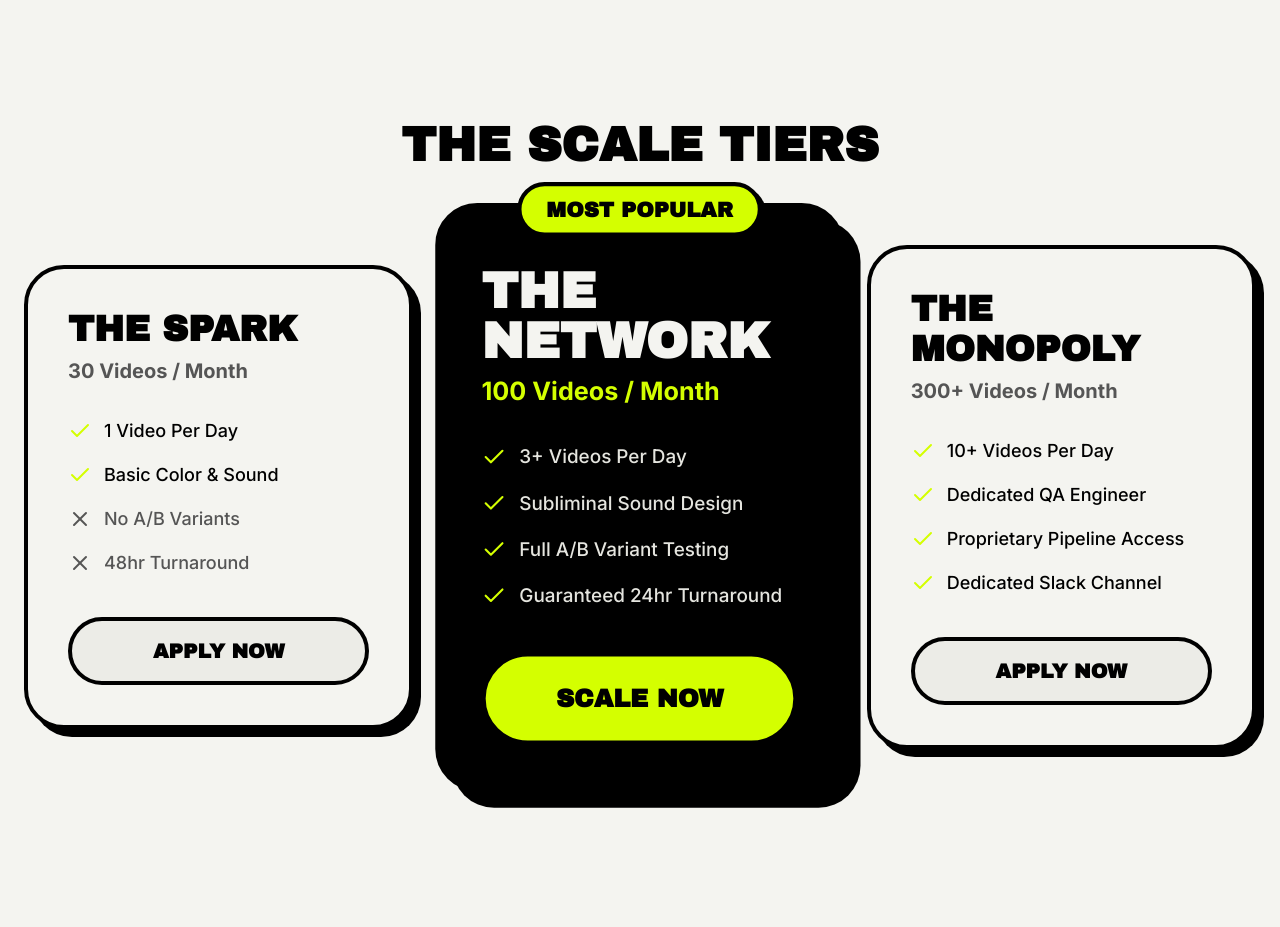
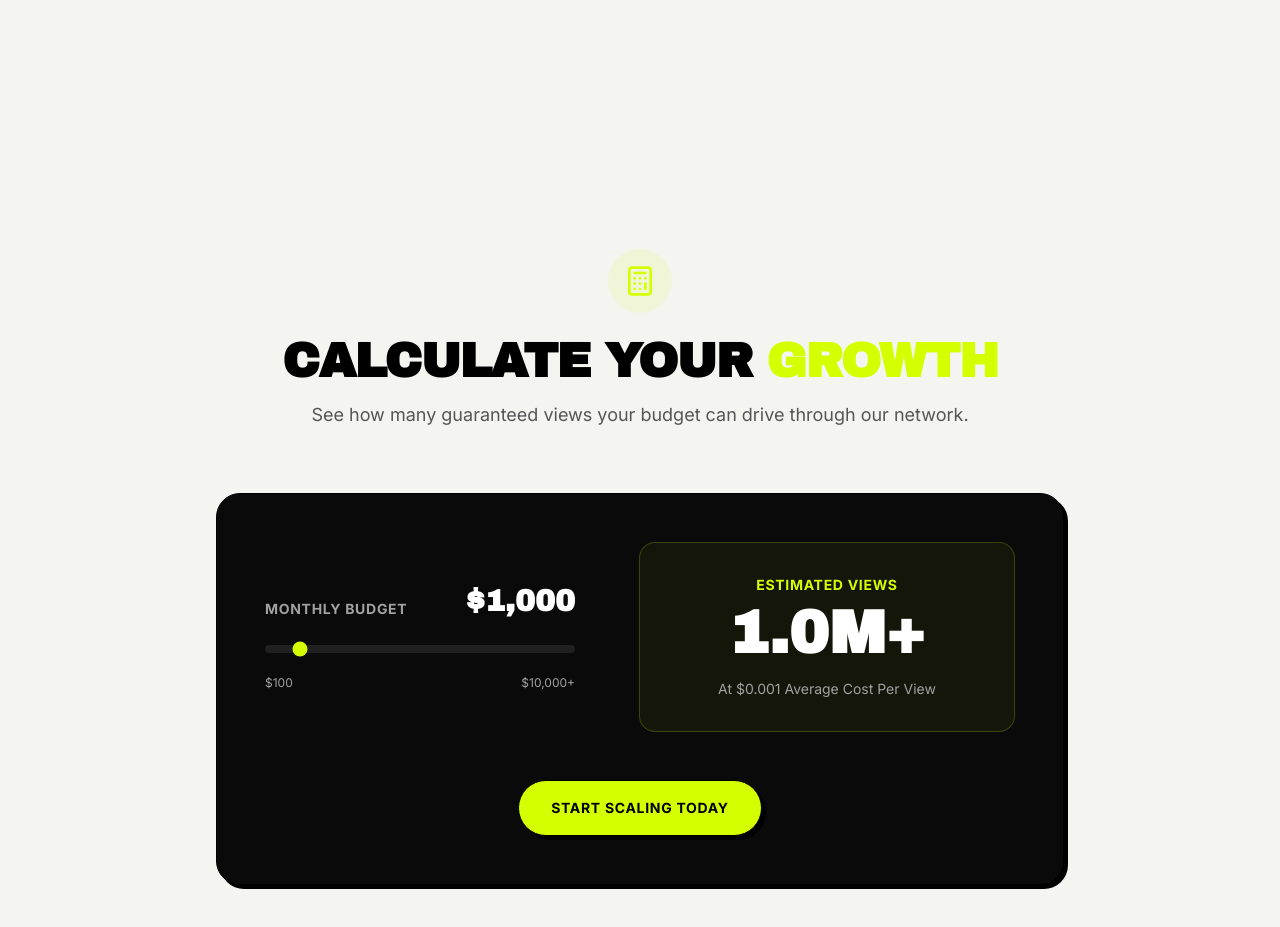
Before and after one commit to Alok00111/clip-farming, a Next.js app: page /compare in a window 1280 px wide. Shown: the part 2700-3627 px from the top of the page. Built offline with nearby package versions, Linux system fonts and the light colour scheme.

Commit message:
Remove Scale Tiers from compare page

```diff
--- a/src/app/compare/CompareClient.tsx
+++ b/src/app/compare/CompareClient.tsx
@@ -121,61 +121,7 @@ export default function CompareClient() {
           </div>
         </motion.div>
 
-        {/* The Scale Tiers */}
-        <motion.div variants={itemVariants} className="mb-40">
-          <h2 className="font-display text-5xl font-black uppercase text-foreground mb-12 text-center">The Scale Tiers</h2>
-          <div className="grid gap-8 lg:grid-cols-3 items-center">
 
-            {/* Tier 1 */}
-            <div className="flex flex-col rounded-[2.5rem] border-4 border-border bg-background p-10 shadow-[8px_8px_0px_0px_var(--border)] transition-transform hover:-translate-y-2 hover:shadow-[12px_12px_0px_0px_var(--foreground)]">
-              <h3 className="font-display text-4xl font-black uppercase text-foreground mb-2">The Spark</h3>
-              <p className="text-xl font-bold text-muted-foreground mb-8">30 Videos / Month</p>
-              <ul className="flex flex-col gap-4 mb-10">
-                <li className="flex items-center gap-3 text-lg font-medium"><Check className="h-6 w-6 text-accent" /> 1 Video Per Day</li>
-                <li className="flex items-center gap-3 text-lg font-medium"><Check className="h-6 w-6 text-accent" /> Basic Color & Sound</li>
-                <li className="flex items-center gap-3 text-lg font-medium text-muted-foreground"><X className="h-6 w-6 text-muted-foreground" /> No A/B Variants</li>
-                <li className="flex items-center gap-3 text-lg font-medium text-muted-foreground"><X className="h-6 w-6 text-muted-foreground" /> 48hr Turnaround</li>
-              </ul>
-              <Link href="/contact" className="mt-auto block w-full rounded-full border-4 border-border bg-muted/50 p-4 text-center font-display text-xl font-bold uppercase transition-colors hover:bg-foreground hover:text-background">
-                Apply Now
-              </Link>
-            </div>
-
-            {/* Tier 2 (Recommended) */}
-            <div className="relative flex flex-col rounded-[2.5rem] border-4 border-border bg-foreground p-10 shadow-[16px_16px_0px_0px_var(--border)] transition-transform hover:-translate-y-4 hover:shadow-[24px_24px_0px_0px_var(--accent)] lg:scale-105 z-10">
-              <div className="absolute -top-6 left-1/2 -translate-x-1/2 whitespace-nowrap rounded-full border-4 border-border bg-accent px-6 py-2 font-display text-xl font-black uppercase text-accent-foreground shadow-[4px_4px_0px_0px_var(--border)]">
-                Most Popular
-              </div>
-              <h3 className="font-display text-5xl font-black uppercase text-background mb-2 mt-4">The Network</h3>
-              <p className="text-2xl font-bold text-accent mb-8">100 Videos / Month</p>
-              <ul className="flex flex-col gap-4 mb-10 text-muted">
-                <li className="flex items-center gap-3 text-lg font-medium"><Check className="h-6 w-6 text-accent" /> 3+ Videos Per Day</li>
-                <li className="flex items-center gap-3 text-lg font-medium"><Check className="h-6 w-6 text-accent" /> Subliminal Sound Design</li>
-                <li className="flex items-center gap-3 text-lg font-medium"><Check className="h-6 w-6 text-accent" /> Full A/B Variant Testing</li>
-                <li className="flex items-center gap-3 text-lg font-medium"><Check className="h-6 w-6 text-accent" /> Guaranteed 24hr Turnaround</li>
-              </ul>
-              <Link href="/contact" className="mt-auto block w-full rounded-full border-4 border-accent-foreground bg-accent p-6 text-center font-display text-2xl font-black uppercase text-accent-foreground transition-transform hover:scale-105 shadow-[6px_6px_0px_0px_var(--border)]">
-                Scale Now
-              </Link>
-            </div>
-
-            {/* Tier 3 */}
-            <div className="flex flex-col rounded-[2.5rem] border-4 border-border bg-background p-10 shadow-[8px_8px_0px_0px_var(--border)] transition-transform hover:-translate-y-2 hover:shadow-[12px_12px_0px_0px_var(--foreground)]">
-              <h3 className="font-display text-4xl font-black uppercase text-foreground mb-2">The Monopoly</h3>
-              <p className="text-xl font-bold text-muted-foreground mb-8">300+ Videos / Month</p>
-              <ul className="flex flex-col gap-4 mb-10">
-                <li className="flex items-center gap-3 text-lg font-medium"><Check className="h-6 w-6 text-accent" /> 10+ Videos Per Day</li>
-                <li className="flex items-center gap-3 text-lg font-medium"><Check className="h-6 w-6 text-accent" /> Dedicated QA Engineer</li>
-                <li className="flex items-center gap-3 text-lg font-medium"><Check className="h-6 w-6 text-accent" /> Proprietary Pipeline Access</li>
-                <li className="flex items-center gap-3 text-lg font-medium"><Check className="h-6 w-6 text-accent" /> Dedicated Slack Channel</li>
-              </ul>
-              <Link href="/contact" className="mt-auto block w-full rounded-full border-4 border-border bg-muted/50 p-4 text-center font-display text-xl font-bold uppercase transition-colors hover:bg-foreground hover:text-background">
-                Apply Now
-              </Link>
-            </div>
-
-          </div>
-        </motion.div>
 
         {/* ROI Calculator */}
         <motion.div variants={itemVariants} className="mt-40 mb-20">
```
